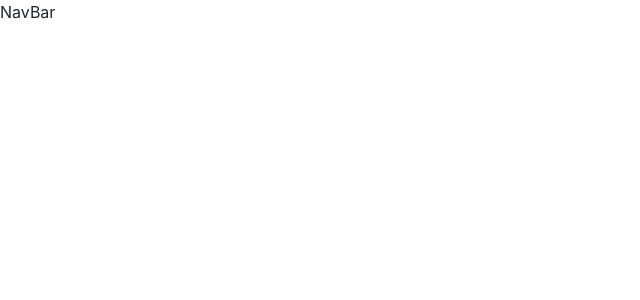
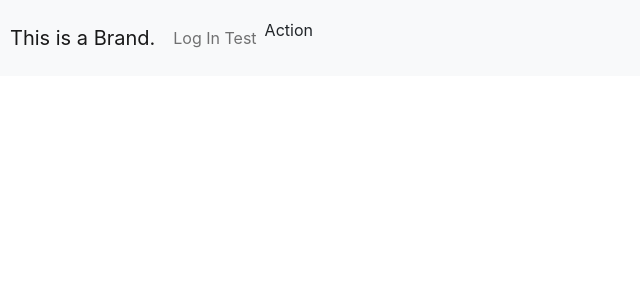
Before and after one commit to jwong65/RR-Bootstrap-Testing, a JavaScript app: page / in a window 1280 px wide. Shown: the top 300 px of the page, without its empty margins (0-640 px from the left). Built offline with nearby package versions, Linux system fonts and the light colour scheme; the HTML template or start-up script is replaced by a standard one.

Commit message:
Removed the components, and correctly imported the bootstrap

```diff
--- a/src/App.js
+++ b/src/App.js
@@ -1,10 +1,26 @@
 import './App.css';
-import NavBar from './components/NavBar';
+import Nav from 'react-bootstrap/Nav'
+import Navbar from 'react-bootstrap/Navbar'
+import NavDropdown from 'react-bootstrap/NavDropdown';
 
 function App() {
   return (
-    <NavBar bg='light' expand='lg'>
-    </NavBar>
+    <Navbar bg='light' expand='lg'>
+      <Navbar.Brand style={{margin: '10px'}}>
+        This is a Brand.
+      </Navbar.Brand>
+      <Navbar.Toggle aria-controls='basic-navbar-nav'></Navbar.Toggle>
+      <Navbar.Collapse id ='basic-navbar-nav'>
+        <Nav className='test-auto'>
+        </Nav>
+        <Nav>
+          <Nav.Link href='#LogTest'>Log In Test</Nav.Link>
+          <Nav className='testDropdown'>
+            <NavDropdown.Item href=''>Action</NavDropdown.Item>
+          </Nav>
+        </Nav>
+      </Navbar.Collapse>
+    </Navbar>
   );
 }
 
--- a/src/components/NavBar.js
+++ /dev/null
@@ -1,7 +0,0 @@
-import React from 'react'
-
-export default function NavBar() {
-  return (
-    <div>NavBar</div>
-  )
-}
```
